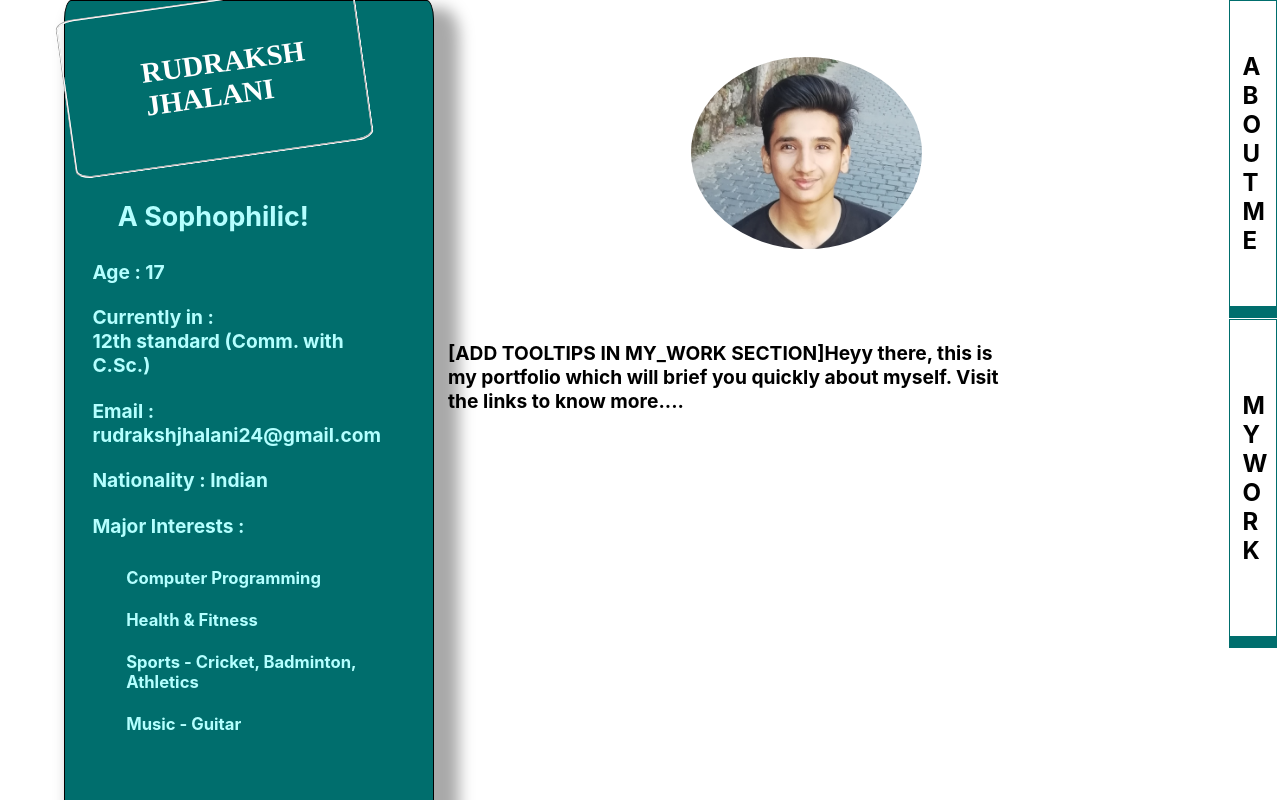
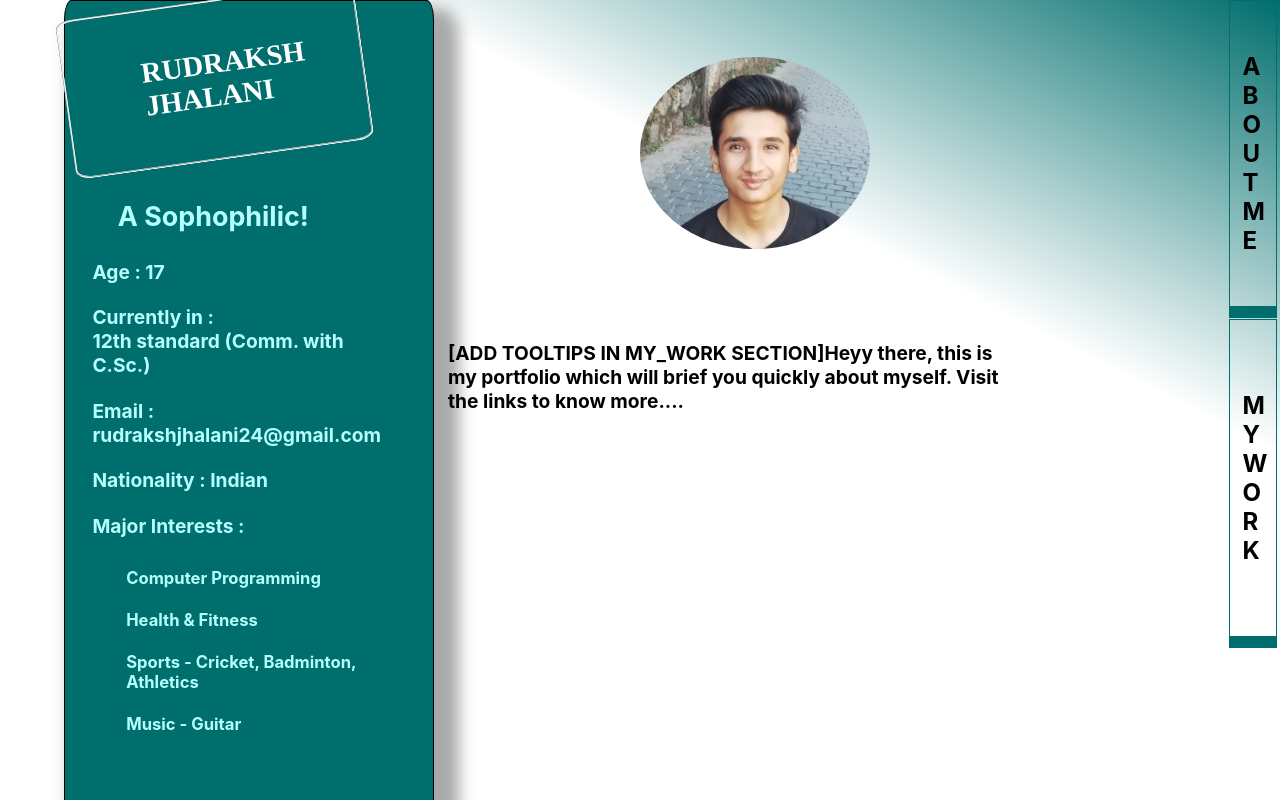
Before and after one commit to Rudra0711/Portfolio, a React (Create React App) app: page / in a window 1280 px wide. Shown: the top 800 px of the page. Built offline with nearby package versions, Linux system fonts and the light colour scheme.

Commit message:
Final Designing

```diff
--- a/src/contents/aboutme/aboutme.css
+++ b/src/contents/aboutme/aboutme.css
@@ -1,7 +1,7 @@
 #body4{
   background-color: white;
   height:135vh;
-  background: linear-gradient(to bottom,white,#006e6d);
+  background: linear-gradient(to bottom,#006e6d,white 35%,#006e6d,black);
 }
 .whole{
   background-color: white;
--- a/src/contents/homepage/homepage.css
+++ b/src/contents/homepage/homepage.css
@@ -1,6 +1,6 @@
 #body3{
   background-color: #ffffff;
-  /* background: linear-gradient(to right,white 10%,#b3ffff 85%, #006e6d 0.5%); */
+   background: linear-gradient(to right top,white 65%,#006e6d);
   width:100%;
   height:100%;
 }
@@ -92,7 +92,7 @@
 }
 .pic{
   border-radius:50%;
-  margin-left:54%;
+  margin-left:50%;
   margin-top:-22%;
   margin-bottom:10%;
   width:18%;
```
